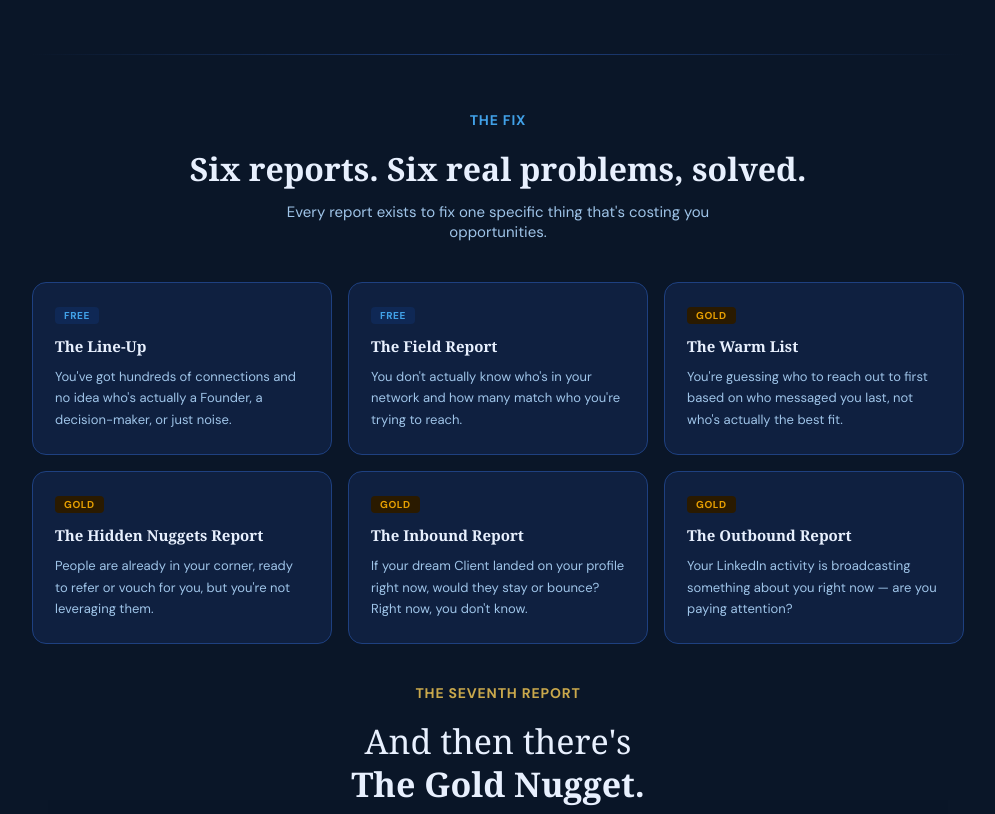
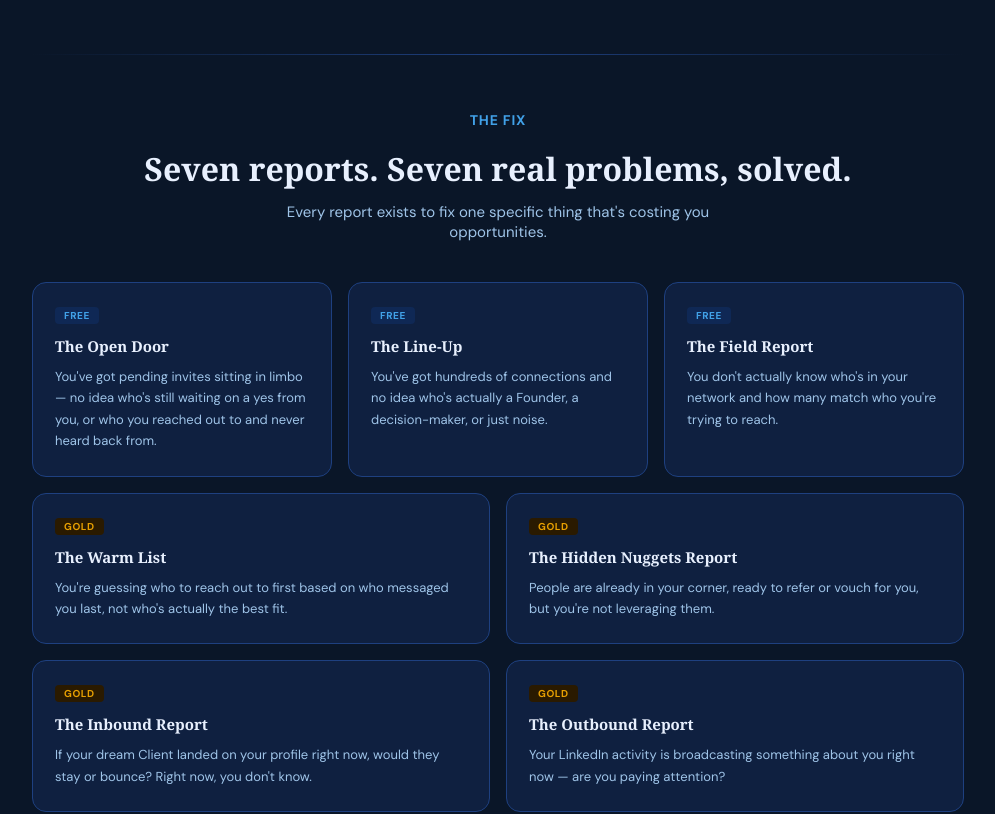
Before and after one commit to AnnaBizStrategist/nugget-bizdev-tool, a React (Vite) app: page / in a window 1280 px wide. Shown: the part 1432-2246 px from the top of the page, without its empty margins (142-1137 px from the left). Built offline with nearby package versions, Linux system fonts and the light colour scheme.

Commit message:
Update App.jsx

```diff
--- a/src/App.jsx
+++ b/src/App.jsx
@@ -1544,19 +1544,25 @@ header, footer, nav, .no-print, .print-hide-sidebar { display: none !important;
               <div style={{ marginBottom: 40 }}>
                 <div style={{ textAlign: "center", marginBottom: 40 }}>
                                     <div style={{ fontSize: 14, color: BLUE_BRIGHT, letterSpacing: "0.06em", textTransform: "uppercase", fontWeight: 700, marginBottom: 18 }}>The Fix</div>
-                  <h2 style={{ fontSize: 32, fontFamily: "Georgia, serif", fontWeight: 700, color: WHITE, marginBottom: 12 }}>Six reports. Six real problems, solved.</h2>
+                  <h2 style={{ fontSize: 32, fontFamily: "Georgia, serif", fontWeight: 700, color: WHITE, marginBottom: 12 }}>Seven reports. Seven real problems, solved.</h2>
                   <p style={{ fontSize: 15, color: MUTED, maxWidth: 500, margin: "0 auto" }}>Every report exists to fix one specific thing that's costing you opportunities.</p>
                 </div>
 
-                <div style={{ display: "grid", gridTemplateColumns: "repeat(3, 1fr)", gap: 16 }}>
                                 {[
+                  { cols: 3, items: [
+                    { name: "The Open Door", free: true, pain: "You've got pending invites sitting in limbo — no idea who's still waiting on a yes from you, or who you reached out to and never heard back from." },
                     { name: "The Line-Up", free: true, pain: "You've got hundreds of connections and no idea who's actually a Founder, a decision-maker, or just noise." },
                     { name: "The Field Report", free: true, pain: "You don't actually know who's in your network and how many match who you're trying to reach." },
+                  ] },
+                  { cols: 2, items: [
                     { name: "The Warm List", free: false, pain: "You're guessing who to reach out to first based on who messaged you last, not who's actually the best fit." },
                     { name: "The Hidden Nuggets Report", free: false, pain: "People are already in your corner, ready to refer or vouch for you, but you're not leveraging them." },
                     { name: "The Inbound Report", free: false, pain: "If your dream Client landed on your profile right now, would they stay or bounce? Right now, you don't know." },
                     { name: "The Outbound Report", free: false, pain: "Your LinkedIn activity is broadcasting something about you right now — are you paying\u00A0attention?" },
-                  ].map((r, i) => (
+                  ] },
+                ].map((group, gi) => (
+                  <div key={gi} style={{ display: "grid", gridTemplateColumns: `repeat(${group.cols}, 1fr)`, gap: 16, marginBottom: gi === 0 ? 16 : 0 }}>
+                    {group.items.map((r, i) => (
                       <div key={i} style={{ background: DARK_CARD, border: `1px solid ${BORDER}`, borderRadius: 14, padding: "24px 22px", display: "flex", flexDirection: "column" }}>
                         <div style={{ display: "inline-block", padding: "2px 9px", borderRadius: 4, fontSize: 10, fontWeight: 700, letterSpacing: "0.06em", background: r.free ? BLUE_MID + "33" : "#2a1a00", color: r.free ? BLUE_BRIGHT : "#E8A000", marginBottom: 12, width: "fit-content" }}>
                           {r.free ? "FREE" : "GOLD"}
@@ -1566,6 +1572,7 @@ header, footer, nav, .no-print, .print-hide-sidebar { display: none !important;
                       </div>
                     ))}
                   </div>
+                ))}
               </div>
 
                                         {/* ── The Gold Nugget × BizDev Readiness Score ── */}
```
Lines whose indentation alone changed are shown as unchanged.
